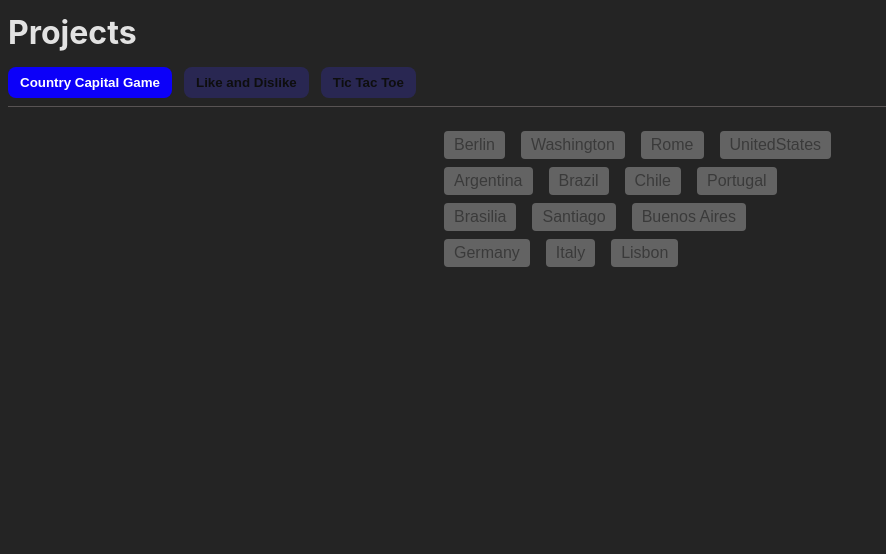
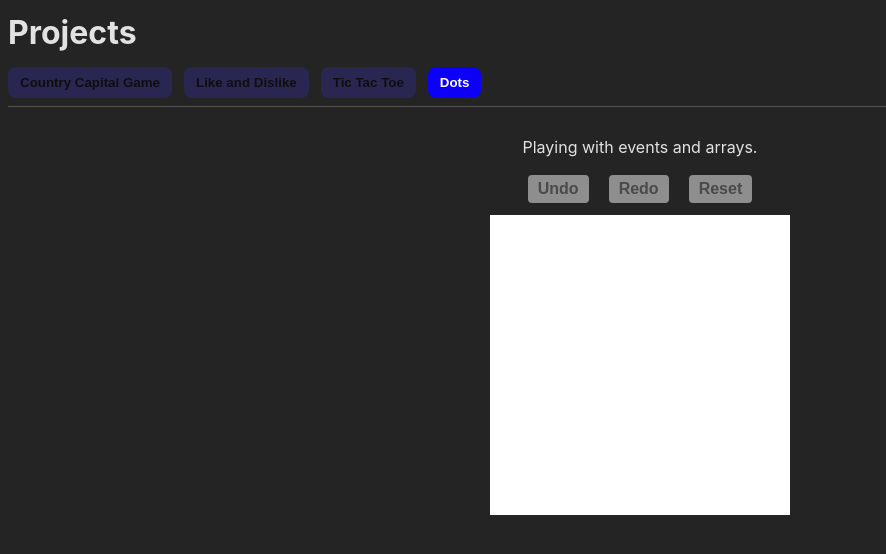
Before and after one commit to FredNeves95/React-Study-Projects, a React (Vite) app: page / in a window 1280 px wide. Shown: the top 554 px of the page, without its empty margins (0-886 px from the left). Built offline with nearby package versions, Linux system fonts and the light colour scheme.

Commit message:
dots game

```diff
--- a/index.html
+++ b/index.html
@@ -4,7 +4,7 @@
     <meta charset="UTF-8" />
     <link rel="icon" type="image/svg+xml" href="/vite.svg" />
     <meta name="viewport" content="width=device-width, initial-scale=1.0" />
-    <title>Vite + React</title>
+    <title>Personal Projects</title>
   </head>
   <body>
     <div id="root"></div>
--- a/src/App.jsx
+++ b/src/App.jsx
@@ -1,4 +1,4 @@
-import { useState } from "react";
+import { useState, useEffect } from "react";
 import cx from "classnames";
 
 import CountryCapitalGame from "./projects/CountryCapitalGame";
@@ -6,8 +6,14 @@ import LikeAndDeslike from "./projects/LikeAndDislike";
 
 import "./App.scss";
 import TicTacToe from "./projects/TicTacToe";
+import Dots from "./projects/Dots";
 
-const PROJECTS = ["Country Capital Game", "Like and Dislike", "Tic Tac Toe"];
+const PROJECTS = [
+  "Country Capital Game",
+  "Like and Dislike",
+  "Tic Tac Toe",
+  "Dots",
+];
 
 const COUNTRIES_AND_CAPITALS = {
   Brazil: "Brasilia",
@@ -20,9 +26,11 @@ const COUNTRIES_AND_CAPITALS = {
 };
 
 function App() {
-  const [selectedProject, setSelectedProject] = useState(
-    "Country Capital Game"
-  );
+  const [selectedProject, setSelectedProject] = useState("Dots");
+
+  useEffect(() => {
+    document.title = selectedProject;
+  }, [selectedProject]);
 
   const handleClick = (event) => {
     setSelectedProject(event.target.name);
@@ -37,6 +45,7 @@ function App() {
     );
     projectsMap.set(PROJECTS[1], <LikeAndDeslike />);
     projectsMap.set(PROJECTS[2], <TicTacToe />);
+    projectsMap.set(PROJECTS[3], <Dots />);
     return projectsMap.get(selectedProject);
   };
 
--- a/src/projects/CountryCapitalGame/index.jsx
+++ b/src/projects/CountryCapitalGame/index.jsx
@@ -93,7 +93,11 @@ export default function CountryCapitalGame({ data }) {
       return "Congratulations";
     }
     return (
-      <>
+      <div className="app-container">
+        <p className="game-description">
+          In this game, the goal is to select the country and it's correspondent
+          capital. If the selection is correct, both buttons will disappear.
+        </p>
         <div className="button-container">
           {countryAndCapitalArray.map((item) => (
             <button
@@ -106,7 +110,13 @@ export default function CountryCapitalGame({ data }) {
           ))}
         </div>
         <style>
-          {`
+          {`            .app-container {
+                            display: flex;
+                        }
+                        .game-description {
+                          max-width: 300px;
+                          text-align: center
+                        }
                         .button-container {
                             display: flex;
                             flex-wrap: wrap;
@@ -140,7 +150,7 @@ export default function CountryCapitalGame({ data }) {
                         }
                     `}
         </style>
-      </>
+      </div>
     );
   };
 
--- /dev/null
+++ b/src/projects/Dots/index.jsx
@@ -0,0 +1,68 @@
+import { useState } from "react";
+import "./style.scss";
+
+const ACTION_BUTTONS = ["Undo", "Redo", "Reset"];
+
+export default function Dots() {
+  const [selectedDots, setSelectedDots] = useState([]);
+  const [removedDots, setRemovedDots] = useState([]);
+
+  const handleGameClick = (event) => {
+    const { pageX, pageY } = event;
+    const coordinates = { pageX, pageY };
+    setSelectedDots((prev) => [...prev, coordinates]);
+  };
+
+  const handleButtonClick = (event) => {
+    const { name } = event.target;
+
+    if (name === "Undo" && selectedDots.length) {
+      let newArray = selectedDots;
+      const lastItem = newArray.pop();
+      setSelectedDots(newArray);
+      setRemovedDots((prev) => [...prev, lastItem]);
+    }
+
+    if (name === "Redo" && removedDots.length) {
+      let newArray = removedDots;
+      const lastItem = newArray.pop();
+      setRemovedDots(newArray);
+      setSelectedDots((prev) => [...prev, lastItem]);
+    }
+
+    if (name === "Reset" && (selectedDots.length || removedDots.length)) {
+      setSelectedDots([]);
+      setRemovedDots([]);
+    }
+  };
+
+  return (
+    <div className="app-container">
+      <p className="game-description">Playing with events and arrays.</p>
+      <span className="button-container">
+        {ACTION_BUTTONS.map((button, index) => (
+          <button
+            key={index}
+            className="button"
+            name={button}
+            onClick={handleButtonClick}
+          >
+            {button}
+          </button>
+        ))}
+      </span>
+      <div className="game-container" onClick={handleGameClick}>
+        {selectedDots?.map((dot) => (
+          <span
+            className="dot"
+            key={`${dot.pageX * Math.random()} ${dot.pageY}`}
+            style={{
+              left: dot.pageX,
+              top: dot.pageY,
+            }}
+          />
+        ))}
+      </div>
+    </div>
+  );
+}
--- /dev/null
+++ b/src/projects/Dots/style.scss
@@ -0,0 +1,45 @@
+.app-container {
+  display: flex;
+
+  .game-description {
+    max-width: 300px;
+    text-align: center;
+  }
+
+  .button-container {
+    display: flex;
+    gap: 12px;
+    margin-bottom: 12px;
+
+    .button {
+      font-size: 1rem;
+      padding: 5px 10px;
+      background-color: #8e8e8e;
+      border: none;
+      border-radius: 4px;
+      color: #4a4a4a;
+      margin: 0 4px;
+      font-weight: bold;
+      cursor: pointer;
+
+      &:hover {
+        background-color: #cecece;
+        color: #272727;
+      }
+    }
+  }
+
+  .game-container {
+    background-color: white;
+    width: 300px;
+    height: 300px;
+
+    .dot {
+      position: absolute;
+      background-color: red;
+      width: 4px;
+      height: 4px;
+      border-radius: 50%;
+    }
+  }
+}
--- a/src/projects/LikeAndDislike/index.jsx
+++ b/src/projects/LikeAndDislike/index.jsx
@@ -59,7 +59,8 @@ export default function LikeAndDislike() {
   };
 
   return (
-    <>
+    <div className="app-container">
+      <p className="game-description">Just playing with state management.</p>
       <div>
         <button
           className={cx({
@@ -82,7 +83,13 @@ export default function LikeAndDislike() {
         </button>
       </div>
       <style>
-        {`
+        {`          .app-container {
+                            display: flex;
+                        }
+                    .game-description {
+                      max-width: 300px;
+                      text-align: center
+                    }
                     .like-button, .dislike-button {
                         font-size: 1rem;
                         padding: 5px 10px;
@@ -100,6 +107,6 @@ export default function LikeAndDislike() {
                     }
                 `}
       </style>
-    </>
+    </div>
   );
 }
--- a/src/projects/TicTacToe/index.jsx
+++ b/src/projects/TicTacToe/index.jsx
@@ -140,6 +140,9 @@ export default function TicTacToe() {
 
   return (
     <div className="app-container">
+      <p className="game-description">
+        Classic tic tac toe game. Call a friend and enjoy!!
+      </p>
       <h1>{renderTitle()}</h1>
       <div className="game-container">
         {positions.map((position, index) => (
--- a/src/projects/TicTacToe/style.scss
+++ b/src/projects/TicTacToe/style.scss
@@ -2,7 +2,10 @@
   display: flex;
   flex-direction: column;
   align-items: center;
-
+  .game-description {
+    max-width: 300px;
+    text-align: center;
+  }
   .game-container {
     display: grid;
     grid-template-columns: 1fr 1fr 1fr;
```
